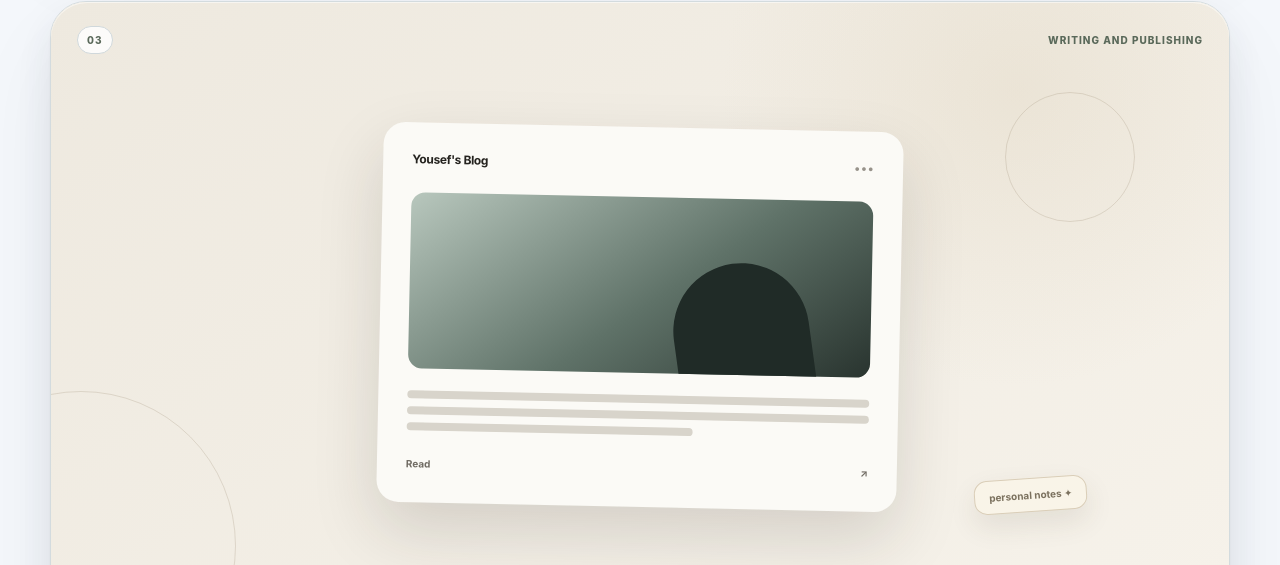
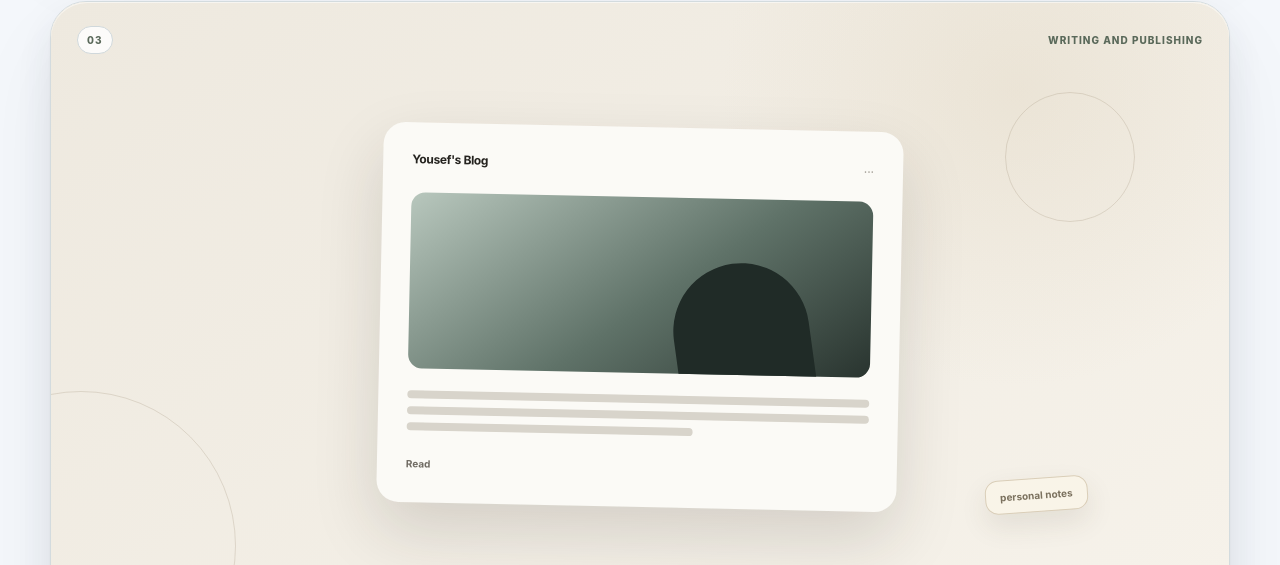
Before and after one commit to yousef-iq1/portfolio, a React (Vite) app: page / in a window 1280 px wide. Shown: the part 2592-3157 px from the top of the page. Built offline with nearby package versions, Linux system fonts and the light colour scheme.

Commit message:
Clean up a few decorative characters

```diff
--- a/src/App.tsx
+++ b/src/App.tsx
@@ -136,7 +136,7 @@ function ProjectVisual({ id }: { id: string }) {
         <div className="blog-sheet">
           <div className="blog-nav">
             <strong>Yousef's Blog</strong>
-            <span>•••</span>
+            <span>...</span>
           </div>
           <div className="blog-photo">
             <span />
@@ -148,10 +148,10 @@ function ProjectVisual({ id }: { id: string }) {
           </div>
           <div className="blog-footer">
             <span>Read</span>
-            <span>↗</span>
+
           </div>
         </div>
-        <div className="blog-note">personal notes ✦</div>
+        <div className="blog-note">personal notes</div>
       </div>
     )
   }
```
